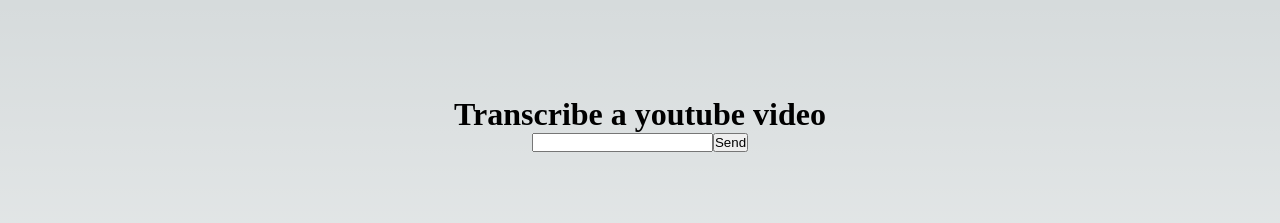
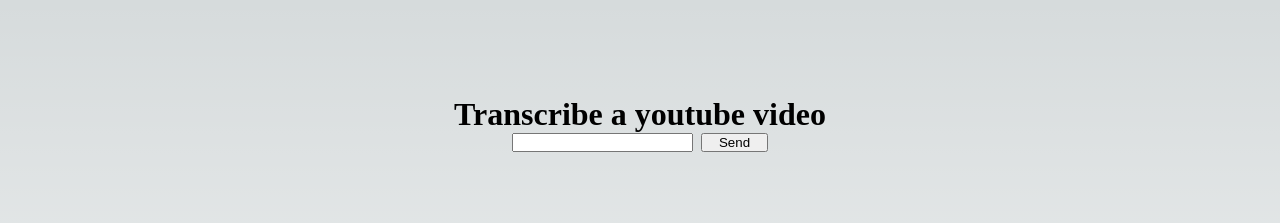
Before and after one commit to juandavidGF/audio2x, a Next.js app: page / in a window 1280 px wide. Shown: the top 223 px of the page. Built offline with nearby package versions, Linux system fonts and the light colour scheme; no server answers.

Commit message:
add margin to form a button

```diff
--- a/src/styles/Home.module.css
+++ b/src/styles/Home.module.css
@@ -7,6 +7,14 @@
   min-height: 100vh;
 }
 
+.main form {
+	margin-top: 1.5rem;
+}
+.main button {
+	margin-left: 0.5rem;
+	padding: 0 1rem;
+}
+
 .logout {
 	position: fixed;
 	top: 1rem;
```
Also changed, not shown: src/pages/index.tsx (line endings or trailing spaces).
